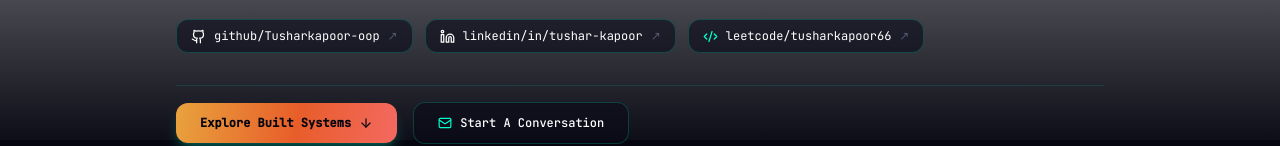
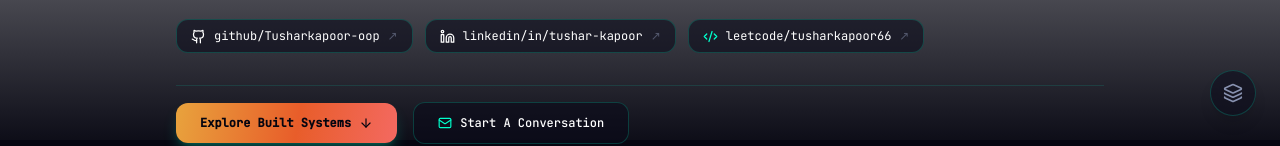
Before and after one commit to Tusharkapoor-oop/Kapoor-portfolio, a React (Vite) app: page / in a window 1280 px wide. Shown: the part 660-806 px from the top of the page. Built offline with nearby package versions, Linux system fonts and the light colour scheme.

Commit message:
feat(ui): add floating button to toggle 3D floating shapes in background

```diff
--- a/src/App.tsx
+++ b/src/App.tsx
@@ -1,4 +1,4 @@
-import { lazy, Suspense } from 'react';
+import { lazy, Suspense, useState } from 'react';
 import Navigation from './components/ui/Navigation';
 import CommandPalette from './components/ui/CommandPalette';
 import Hero from './components/sections/Hero';
@@ -13,16 +13,28 @@
 import Credentials from './components/sections/Credentials';
 import Contact from './components/sections/Contact';
 import Footer from './components/Footer';
+import { Layers } from 'lucide-react';
 
 // Three.js is heavy — split it into its own chunk so first paint stays fast
 const Background3D = lazy(() => import('./components/Background3D'));
 
 function App() {
+  const [showShapes, setShowShapes] = useState(true);
+
   return (
     <div id="top" className="min-h-screen bg-background text-foreground flex flex-col items-center relative">
 
+      {/* Floating Toggle Button */}
+      <button
+        onClick={() => setShowShapes(!showShapes)}
+        className="fixed bottom-6 right-6 z-50 p-3 rounded-full bg-card/80 backdrop-blur-md border border-cardBorder text-muted hover:text-accent hover:border-accent/50 transition-all shadow-lg"
+        title="Toggle 3D Floating Shapes"
+      >
+        <Layers size={20} className={showShapes ? 'opacity-100' : 'opacity-40'} />
+      </button>
+
       <Suspense fallback={null}>
-        <Background3D />
+        <Background3D showShapes={showShapes} />
       </Suspense>
 
       <Navigation />
--- a/src/components/Background3D.tsx
+++ b/src/components/Background3D.tsx
@@ -67,7 +67,7 @@
   );
 };
 
-const Background3D = () => {
+const Background3D = ({ showShapes = true }: { showShapes?: boolean }) => {
   return (
     <div className="pointer-events-none fixed inset-0 z-0" aria-hidden="true">
       <Canvas
@@ -81,7 +81,7 @@
         <pointLight position={[0, 0, 0]} intensity={1.2} color={GOLD} />
 
         <FloatingArt />
-        <FloatingShapes />
+        {showShapes && <FloatingShapes />}
 
         <Sparkles count={120} scale={14} size={2.5} speed={0.3} opacity={0.5} color={GOLD} />
       </Canvas>
```
